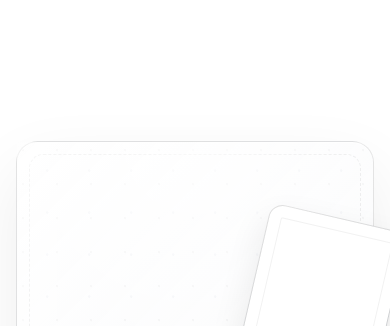
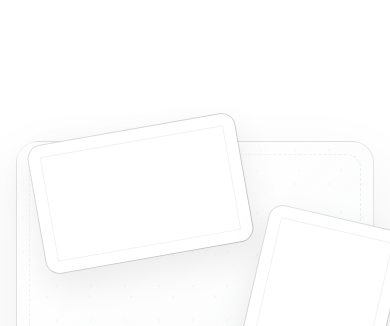
Before and after one commit to ayvhc/websitev2, a Next.js app: page /about in a window 390 px wide. Shown: the top 326 px of the page. Built offline with nearby package versions, Linux system fonts and the light colour scheme.

Commit message:
Add wide about board frame

```diff
--- a/app/about/page.tsx
+++ b/app/about/page.tsx
@@ -5,6 +5,7 @@ export default function AboutPage() {
     <main className="about-shell">
       <section className="about-board-shell" aria-label="About mood board">
         <div className="about-empty-board">
+          <div className="about-wide-frame" aria-label="Wide image placeholder" />
           <div className="about-portrait-frame" aria-label="Portrait placeholder" />
         </div>
       </section>
--- a/app/globals.css
+++ b/app/globals.css
@@ -770,14 +770,10 @@ button {
   pointer-events: none;
 }
 
-.about-portrait-frame {
-  position: absolute;
-  top: 42%;
-  right: -1.1rem;
+.about-portrait-frame,
+.about-wide-frame {
+  position: absolute;
   z-index: 2;
-  width: min(13.5rem, 18vw);
-  height: min(24.2rem, 43svh);
-  transform: translateY(-50%) rotate(16.5deg);
   border: 1px solid rgba(17, 17, 17, 0.13);
   border-radius: 1.1rem;
   background:
@@ -793,13 +789,37 @@ button {
     border-color 220ms ease;
 }
 
-.about-portrait-frame:hover {
-  transform: translateY(-50%) rotate(15deg) scale(1.035);
+.about-portrait-frame {
+  top: 42%;
+  right: -1.1rem;
+  width: min(13.5rem, 18vw);
+  height: min(24.2rem, 43svh);
+  transform: translateY(-50%) rotate(16.5deg);
+}
+
+.about-wide-frame {
+  top: -1.85rem;
+  left: 2.4rem;
+  width: min(20rem, 28vw);
+  height: min(11.5rem, 22svh);
+  transform: rotate(-12deg);
+}
+
+.about-portrait-frame:hover,
+.about-wide-frame:hover {
   border-color: rgba(17, 17, 17, 0.2);
   box-shadow:
     0 22px 48px rgba(0, 0, 0, 0.11),
     inset 0 0 0 0.72rem #ffffff,
     inset 0 0 0 0.78rem rgba(17, 17, 17, 0.065);
+}
+
+.about-portrait-frame:hover {
+  transform: translateY(-50%) rotate(15deg) scale(1.035);
+}
+
+.about-wide-frame:hover {
+  transform: rotate(-10.5deg) scale(1.035);
 }
 
 @media (max-width: 760px) {
@@ -829,6 +849,19 @@ button {
 
   .about-portrait-frame:hover {
     transform: translateY(-50%) rotate(12deg) scale(1.03);
+  }
+
+  .about-wide-frame {
+    top: -0.9rem;
+    left: 1.1rem;
+    width: min(14rem, 54vw);
+    height: min(8.2rem, 20svh);
+    transform: rotate(-10deg);
+    border-radius: 0.9rem;
+  }
+
+  .about-wide-frame:hover {
+    transform: rotate(-9deg) scale(1.03);
   }
 }
 
@@ -1633,7 +1666,8 @@ html[data-theme="dark"] .about-empty-board::before {
   border-color: rgba(255, 255, 255, 0.08);
 }
 
-html[data-theme="dark"] .about-portrait-frame {
+html[data-theme="dark"] .about-portrait-frame,
+html[data-theme="dark"] .about-wide-frame {
   border-color: rgba(255, 255, 255, 0.18);
   background:
     linear-gradient(#ffffff, #ffffff) padding-box,
@@ -1644,7 +1678,8 @@ html[data-theme="dark"] .about-portrait-frame {
     inset 0 0 0 0.78rem rgba(17, 17, 17, 0.07);
 }
 
-html[data-theme="dark"] .about-portrait-frame:hover {
+html[data-theme="dark"] .about-portrait-frame:hover,
+html[data-theme="dark"] .about-wide-frame:hover {
   border-color: rgba(255, 255, 255, 0.28);
   box-shadow:
     0 24px 56px rgba(0, 0, 0, 0.42),
```
